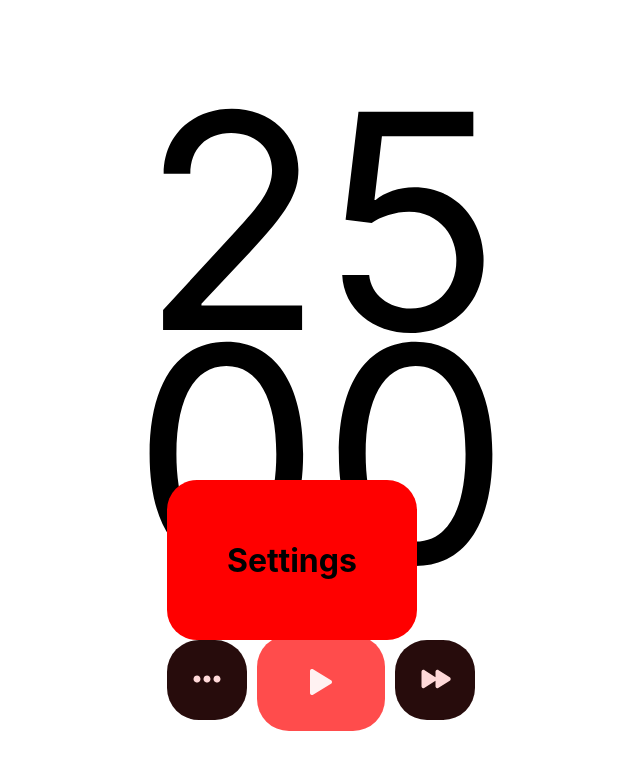
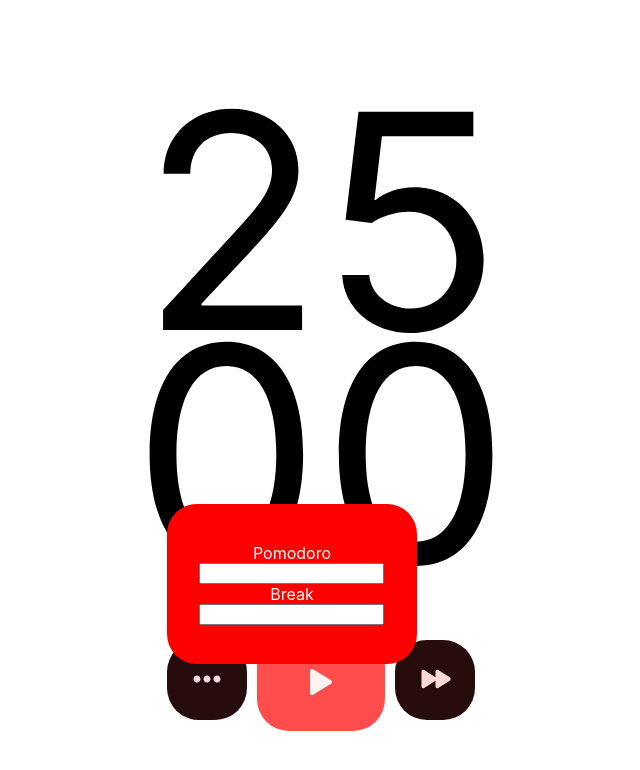
Before and after one commit to Fernando12filho/rottenPomodoro, a React (Create React App) app: page / in a window 1280 px wide. Both pictures are taken after a click on the button 525 px from the left and 680 px from the top of the page. Shown: the top 770 px of the page, without its empty margins (319-959 px from the left). Built offline with nearby package versions, Linux system fonts and the light colour scheme.

Commit message:
added a separate div inside body for timer, added chakra, added comments to settings, added pomodoro and break inputs

```diff
--- a/package.json
+++ b/package.json
@@ -3,9 +3,13 @@
   "version": "0.1.0",
   "private": true,
   "dependencies": {
+    "@chakra-ui/react": "^2.8.2",
+    "@emotion/react": "^11.11.4",
+    "@emotion/styled": "^11.11.5",
     "@testing-library/jest-dom": "^5.17.0",
     "@testing-library/react": "^13.4.0",
     "@testing-library/user-event": "^13.5.0",
+    "framer-motion": "^11.1.9",
     "react": "^18.3.1",
     "react-dom": "^18.3.1",
     "react-scripts": "5.0.1",
--- a/src/App.css
+++ b/src/App.css
@@ -10,3 +10,7 @@
   align-items: center;
   padding: 0;
 }
+
+.timer{
+  height: fit-contentt;
+}
--- a/src/App.js
+++ b/src/App.js
@@ -4,9 +4,10 @@ import TimerSec from "./components/Timer/TimerSec";
 
 
 function App() {
+
   return (
-    <div className="App">
-      <div className="body">
+    <div className="body">
+      <div className="timer">
         <TimerSec />
       </div>
     </div>
--- a/src/components/Settings/Setting.js
+++ b/src/components/Settings/Setting.js
@@ -1,23 +1,40 @@
-const style = {
-  settings: {
-    backgroundColor: "red",
-    position: "absolute",
-    height: "160px",
-    width: "250px",
-    top: "480px",
-    borderRadius: "30px",
-    display: "flex",
-    justifyContent: "center",
-    alignItems: "center",
-  },
-};
+import { useState } from "react";
+
+/*
+Settings need:
+    Set Pomodoro time and break time
+    Store props
+    Pass it down clock
+*/
+
 
 function Settings() {
+    const [pomodoro, setPomodoro] = useState();
+
   return (
     <div className="settings" style={style.settings}>
-      <h1>Settings</h1>
+      <p>Pomodoro</p>
+      <input></input>
+      <p>Break</p>
+      <input></input>
     </div>
   );
 }
 
+const style = {
+    settings: {
+      backgroundColor: "red",
+      position: "absolute",
+      height: "160px",
+      width: "250px",
+      top: "63%",
+      borderRadius: "30px",
+      display: "flex",
+      flexDirection: "column",
+      justifyContent: "center",
+      alignItems: "center",
+      color: "white",
+    },
+  };
+
 export default Settings;
```
Also changed, not shown: 1 other file (tests, documents, lock files or other folders).
